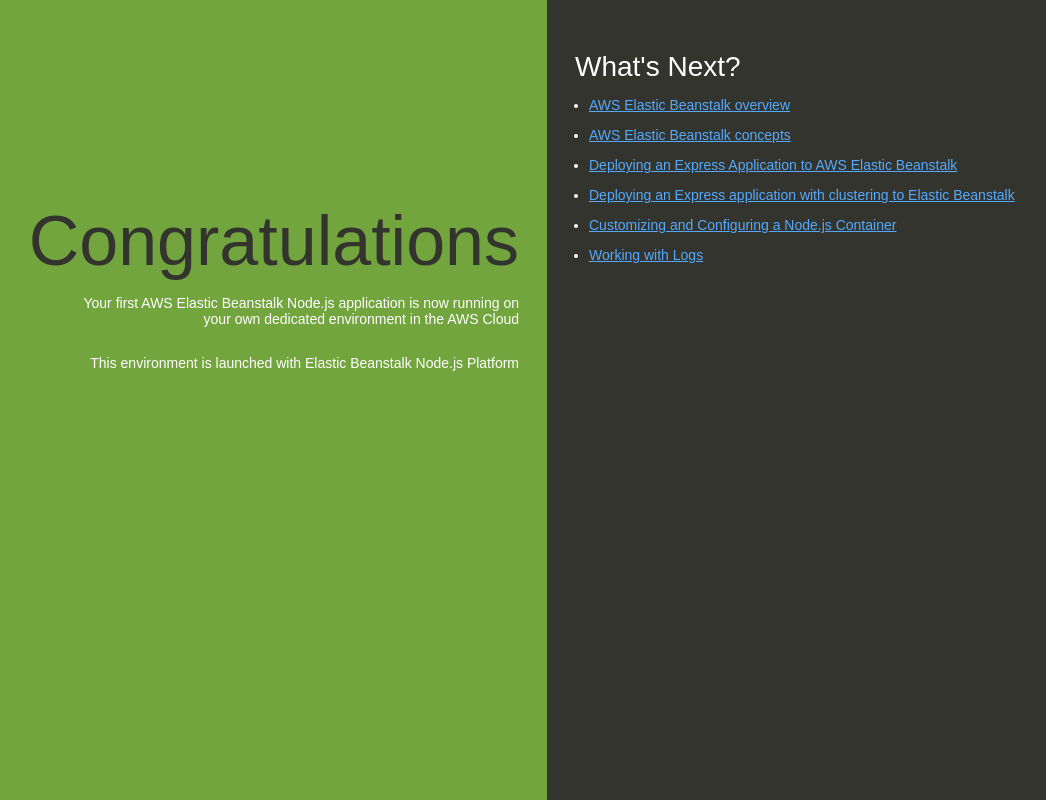
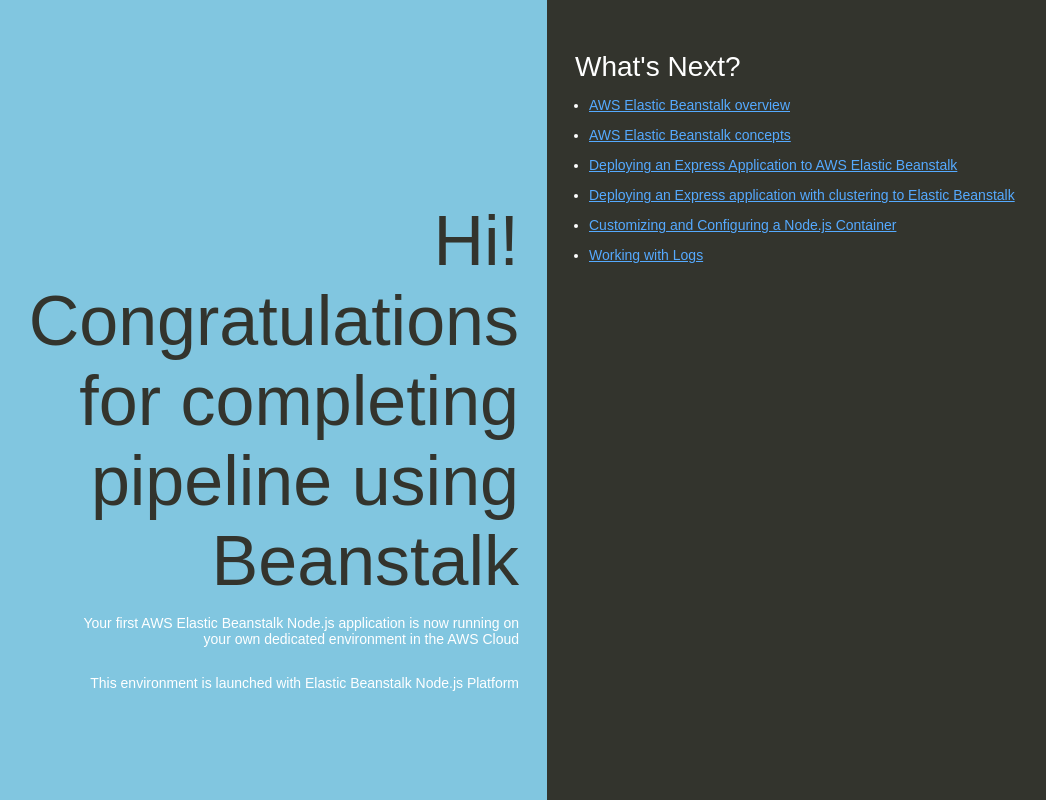
Before and after one commit to pragnasree14/BR_devops, a website: page index.html in a window 1280 px wide. Shown: the whole page, without its empty margins (93-1139 px from the left). Drawn offline with Linux system fonts and the light colour scheme.

Commit message:
edited index file

```diff
--- a/index.html
+++ b/index.html
@@ -35,7 +35,7 @@
 
         text-align: right;
         padding-top: 11em;
-        background-color: #73A53E;
+        background-color: #81c6e0;
 
       }
       .textColumn p {
@@ -74,7 +74,7 @@
   </head>
   <body>
     <div class="textColumn">
-      <h1>Congratulations</h1>
+      <h1>Hi! Congratulations for completing pipeline using Beanstalk</h1>
       <p>Your first AWS Elastic Beanstalk Node.js application is now running on your own dedicated environment in the AWS Cloud</p>
       <p>This environment is launched with Elastic Beanstalk Node.js Platform</p>
     </div>
```
